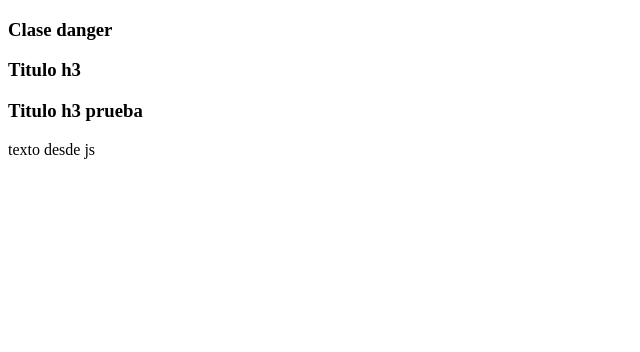
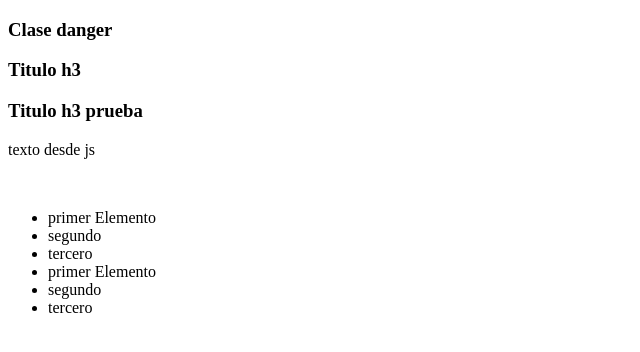
Before and after one commit to alejandromateus31/BlueewebJs, a plain HTML site: page Index.html in a window 1280 px wide. Shown: the whole page, without its empty margins (0-640 px from the left). Drawn offline with Linux system fonts and the light colour scheme.

Commit message:
listados

```diff
--- a/Index.html
+++ b/Index.html
@@ -13,6 +13,12 @@
     <h3>Titulo h3</h3>
     <h3>Titulo h3 prueba</h3>
     <p id="parrafo">Parrafo</p>
+    <br>
+
+    <ul id="lista">
+
+    </ul>
+
     <script src="js/app.js"></script>
 
 </body>
--- a/js/app.js
+++ b/js/app.js
@@ -10,3 +10,21 @@ const parrafo = document.querySelector("#parrafo");
 parrafo.textContent = 'texto desde js';
 //parrafo.innerHTML = '<b>texto desde vanilla</b>';
 parrafo.classList.add('h3-danger', 'my-2');
+
+//------------------
+
+const lista = document.getElementById('lista');
+const arrayElement = ['primer Elemento', 'segundo', 'tercero']
+
+arrayElement.forEach(x => console.log(x));
+arrayElement.forEach(x => {
+
+        const li = document.createElement('li')
+        li.textContent = x
+        lista.appendChild(li)
+    })
+    //
+
+arrayElement.forEach(item => {
+    lista.innerHTML += `<li>${item}</li>`;
+})
```
